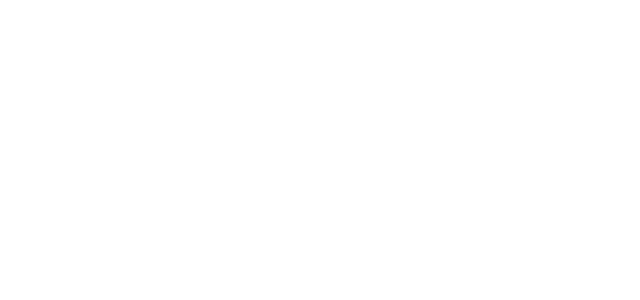
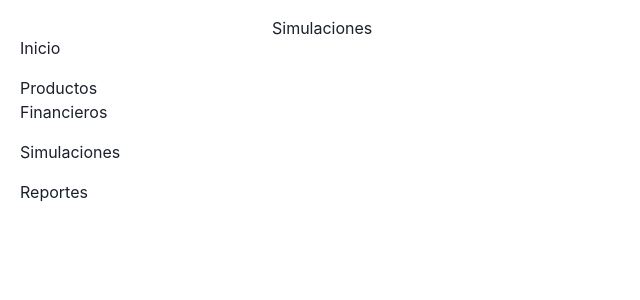
Before and after one commit to JSOrtegaB/equipo6-front, a React (Create React App) app: page /sim in a window 1280 px wide. Before the commit this address had no page. Shown: the top 300 px of the page, without its empty margins (0-640 px from the left). Built offline with nearby package versions, Linux system fonts and the light colour scheme.

Commit message:
Mejora del layout, correcciones varias, edit en productos sigue sin funcionar

```diff
--- a/package.json
+++ b/package.json
@@ -18,6 +18,9 @@
     "react-router-dom": "^6.18.0",
     "react-scripts": "5.0.1",
     "web-vitals": "^2.1.4"
+  },
+  "devDependencies": {
+    "@babel/plugin-proposal-private-property-in-object": "^7.16.7"
   },
   "scripts": {
     "start": "react-scripts start",
--- a/src/App.js
+++ b/src/App.js
@@ -1,23 +1,11 @@
+// src/App.js
 import React from 'react';
-import {
-  BrowserRouter as Router,
-  Route,
-  Routes,
-  Link
-} from 'react-router-dom';
-import {
-  ChakraProvider,
-  Box,
-  Text,
-  Link as ChakraLink,
-  VStack,
-  Code,
-  Grid,
-  theme,
-} from '@chakra-ui/react';
+import { BrowserRouter as Router, Route, Routes } from 'react-router-dom';
+import { ChakraProvider } from '@chakra-ui/react';
+import LayoutWithSidebar from './components/LayoutWithSidebar';
 import Home from './pages/Home';
 import Products from './pages/Products';
-//import Simulations from './pages/Simulations';
+import Simulations from './pages/Simulations';
 import Reports from './pages/Reports';
 import Entrance from './pages/Entrance';
 
@@ -27,14 +15,13 @@ function App() {
       <Router>
         <Routes>
           <Route path="/" element={<Entrance />} />
-          <Route path="/start" element={<Home />} />
-          <Route path="/products" element={<Products />} />
-          {/* <Route path="/sim" element={<Simulations />} /> */}
-          {/* <Route path="/reports" element={<Reports />} /> */}
+          <Route path="/start" element={<LayoutWithSidebar><Home /></LayoutWithSidebar>} />
+          <Route path="/products" element={<LayoutWithSidebar><Products /></LayoutWithSidebar>} />
+          <Route path="/sim" element={<LayoutWithSidebar><Simulations /></LayoutWithSidebar>} />
+          <Route path="/reports" element={<LayoutWithSidebar><Reports /></LayoutWithSidebar>} />
         </Routes>
       </Router>
     </ChakraProvider>
-
   );
 }
 
--- a/src/components/EditForm.jsx
+++ b/src/components/EditForm.jsx
@@ -11,7 +11,8 @@ const EditForm = ({ product, onClose }) => {
 
     const handleSubmit = async () => {
         try {
-            const response = await axios.put(`https://moneyedwren.backendless.app/api/data/products/${editedProduct.objectId}`, { bank: editedProduct.bank, name: editedProduct.name, type: editedProduct.type, apr: parseInt(editedProduct.apr) });
+            const response = await axios.put(`https://moneyedwren.backendless.app/api/data/products/${editedProduct.objectId}`,
+                { bank: editedProduct.bank, name: editedProduct.name, type: editedProduct.type, apr: parseInt(editedProduct.apr) });
             console.log(response.data);
             onClose(); // close the form upon successful edit
         } catch (error) {
--- /dev/null
+++ b/src/components/LayoutWithSidebar.jsx
@@ -0,0 +1,19 @@
+// src/components/LayoutWithSidebar.jsx
+import React from 'react';
+import { Box, Flex } from '@chakra-ui/react';
+import Sidebar from './SideBar'; // Assume you have a Sidebar component
+
+const LayoutWithSidebar = ({ children }) => {
+    return (
+        <Flex>
+            <Box w="20%" p="4">
+                <Sidebar />
+            </Box>
+            <Box w="80%" p="4">
+                {children}
+            </Box>
+        </Flex>
+    );
+};
+
+export default LayoutWithSidebar;
--- a/src/pages/Home.jsx
+++ b/src/pages/Home.jsx
@@ -5,7 +5,6 @@ import Sidebar from '../components/SideBar';
 const Home = () => {
   return (
     <Flex>
-      <Sidebar />
       <Box ml="200px"> {/* Content should start after the sidebar */}
         Pagina de Inicio
       </Box>
--- a/src/pages/Products.jsx
+++ b/src/pages/Products.jsx
@@ -57,11 +57,11 @@ const Products = () => {
         <Table variant="simple">
             <Thead>
                 <Tr>
-                    <Th>Bank</Th>
-                    <Th>Name</Th>
-                    <Th>Type</Th>
-                    <Th isNumeric>APR</Th>
-                    <Th>Actions</Th>
+                    <Th>Banco</Th>
+                    <Th>Nombre</Th>
+                    <Th>Tipo</Th>
+                    <Th isNumeric>CAT</Th>
+                    <Th>Acciones</Th>
                 </Tr>
             </Thead>
             <Tbody>
@@ -72,8 +72,8 @@ const Products = () => {
                         <Td>{product.type}</Td>
                         <Td isNumeric>{product.apr}</Td>
                         <Td>
-                            <Button size="sm" mr="2" onClick={() => handleEditClick(product)}>Edit</Button>
-                            <Button size="sm" colorScheme="red" onClick={() => handleDelete(product.objectId)}>Delete</Button>
+                            <Button size="sm" mr="2" onClick={() => handleEditClick(product)}>Editar</Button>
+                            <Button size="sm" colorScheme="red" onClick={() => handleDelete(product.objectId)}>Borrar</Button>
                         </Td>
                     </Tr>
                 ))}
--- a/src/pages/Reports.jsx
+++ b/src/pages/Reports.jsx
@@ -0,0 +1,6 @@
+import { Text } from "@chakra-ui/react"
+const Reports = () => {
+    return (<><Text>Reportes</Text></>);
+}
+
+export default Reports;
--- a/src/pages/Simulations.jsx
+++ b/src/pages/Simulations.jsx
@@ -0,0 +1,6 @@
+import { Text } from "@chakra-ui/react"
+const Simulations = () => {
+    return (<><Text>Simulaciones</Text></>);
+}
+
+export default Simulations;
```
